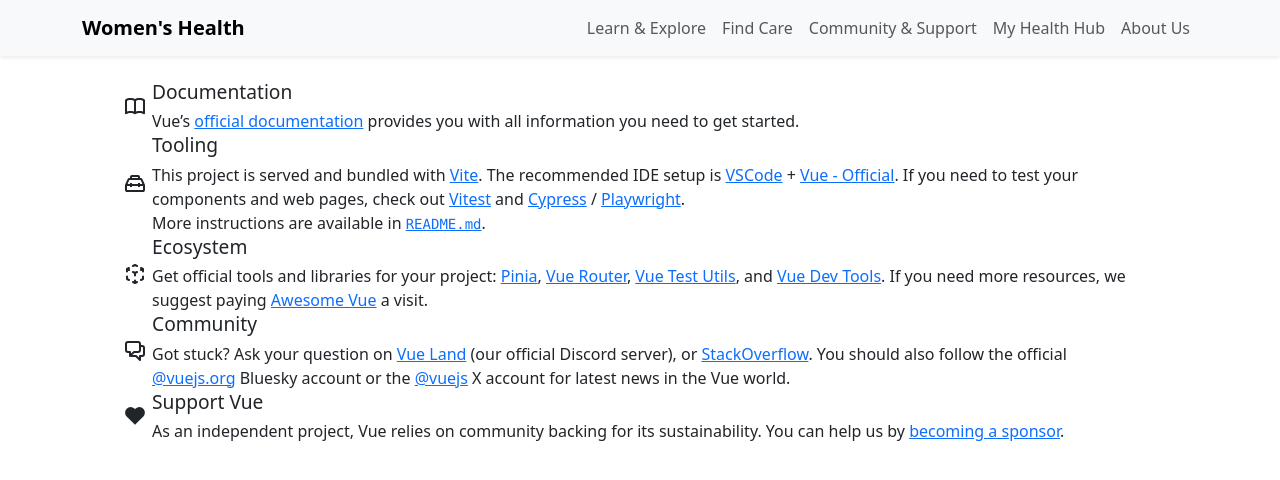
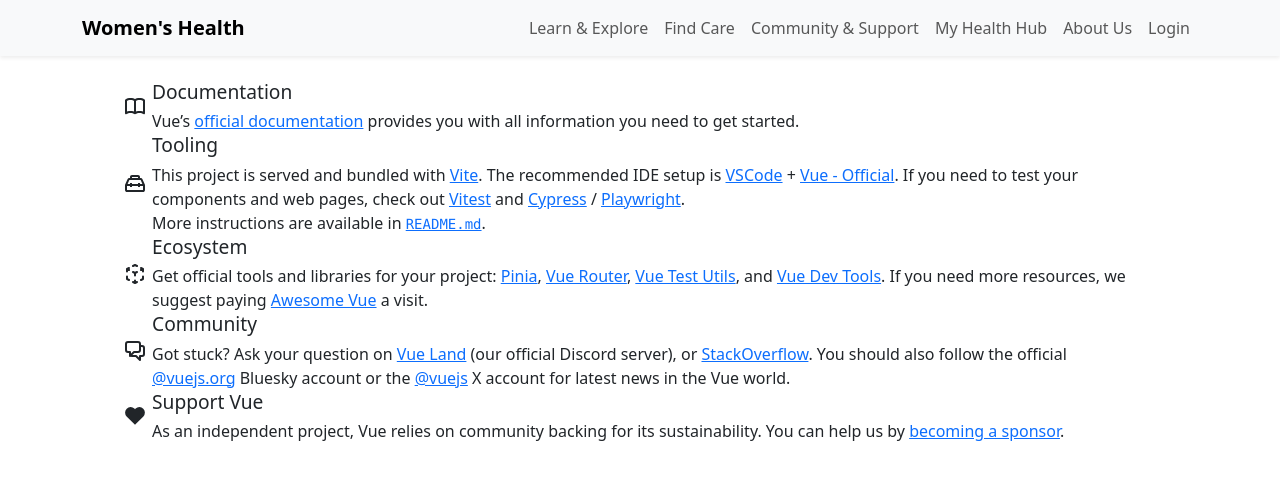
Before and after one commit to dlia0013/WithHer, a Vue app in the folder womens-health-portal/: page / in a window 1280 px wide. Shown: the top 480 px of the page. Built offline with nearby package versions, Linux system fonts and the light colour scheme.

Commit message:
login ui

```diff
--- a/womens-health-portal/src/App.vue
+++ b/womens-health-portal/src/App.vue
@@ -1,5 +1,8 @@
 <script setup>
-import { RouterLink, RouterView } from 'vue-router'
+import { RouterLink, RouterView } from 'vue-router';
+import { computed } from 'vue';
+import { getCurrentUser } from '@/services/auth';
+const current = computed(() => getCurrentUser());
 </script>
 
 <template>
@@ -26,6 +29,7 @@
           <li class="nav-item"><RouterLink class="nav-link" to="/community">Community & Support</RouterLink></li>
           <li class="nav-item"><RouterLink class="nav-link" to="/hub">My Health Hub</RouterLink></li>
           <li class="nav-item"><RouterLink class="nav-link" to="/about">About Us</RouterLink></li>
+          <li class="nav-item" v-if="!current"><a class="nav-link" href="/auth">Login</a></li>
         </ul>
       </div>
     </div>
--- a/womens-health-portal/src/router/index.js
+++ b/womens-health-portal/src/router/index.js
@@ -11,6 +11,8 @@
   { path: '/community', component: () => import('../views/CommunitySupport.vue') },
   { path: '/about', component: () => import('../views/AboutUs.vue') },
   { path: '/:pathMatch(.*)*', component: () => import('../views/NotFound.vue') },
+  { path: '/auth', name: 'auth', component: LoginRegister },
+  { path: '/hub', name: 'hub', component: Hub, meta: { requiresAuth: true } },
 ]
 
 const router = createRouter({
```
